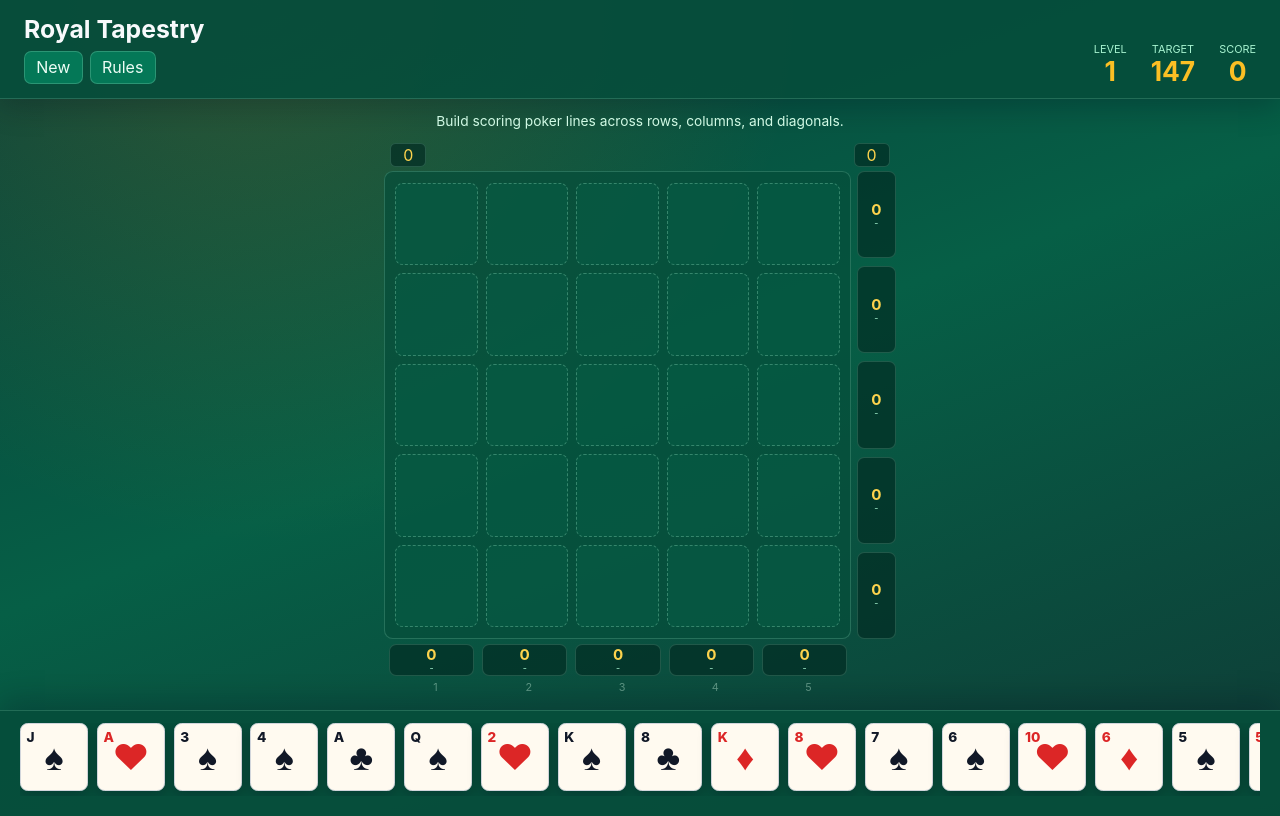
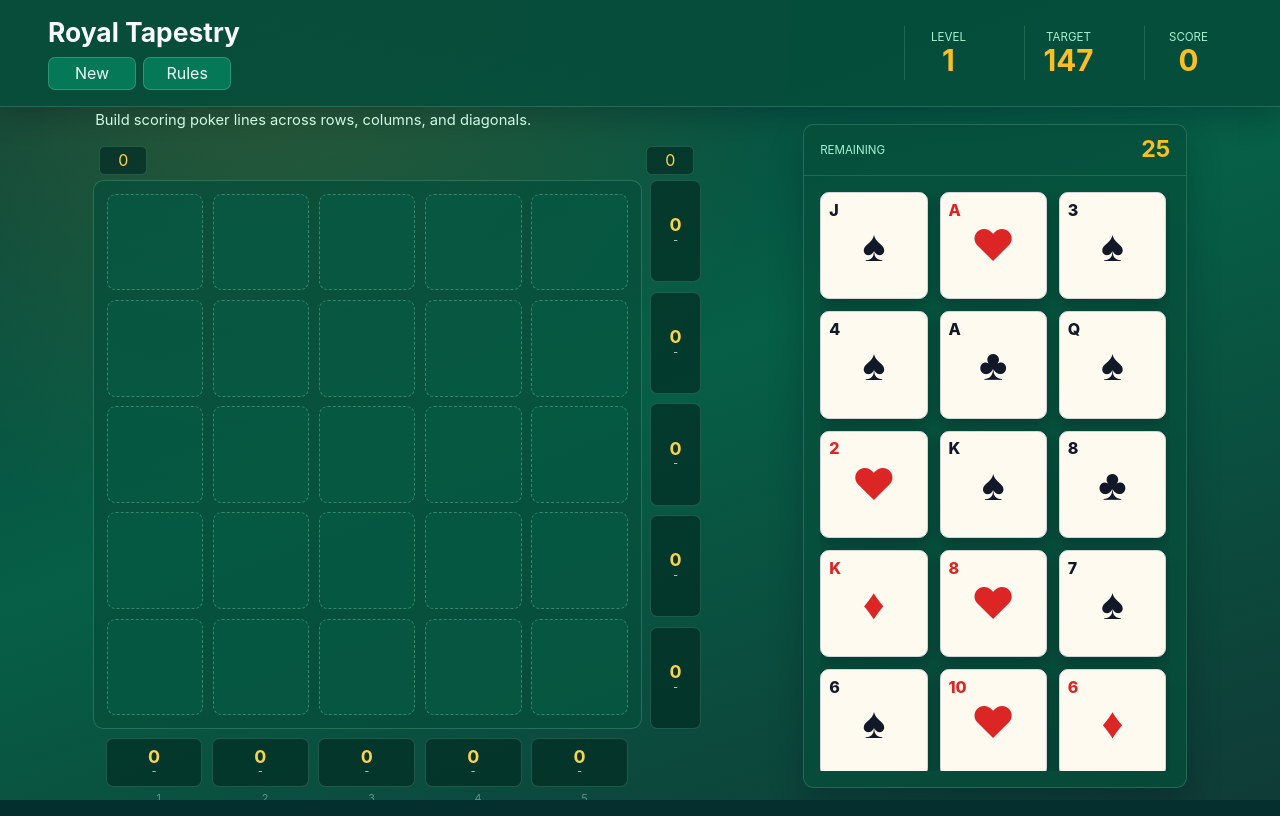
Before and after one commit to onovich/RoyalTapestry, a React (Vite) app: page / in a window 1280 px wide. Built offline with nearby package versions, Linux system fonts and the light colour scheme.

Commit message:
Adapt game layout for desktop

```diff
--- a/src/logic/hooks/useRoyalTapestryGame.js
+++ b/src/logic/hooks/useRoyalTapestryGame.js
@@ -96,6 +96,12 @@ export function useRoyalTapestryGame() {
     setSelectedCard(null);
   }
 
+  function moveDirectly(source, target) {
+    const moved = moveCard({ source, target, hand: round.hand, grid: round.grid });
+    setRound((current) => ({ ...current, hand: moved.hand, grid: moved.grid }));
+    setSelectedCard(null);
+  }
+
   function showLine(line) {
     setHighlight(line);
   }
@@ -114,6 +120,7 @@ export function useRoyalTapestryGame() {
     selectCard,
     clearSelection,
     placeCard,
+    moveDirectly,
     showLine
   };
 }
--- a/src/styles.css
+++ b/src/styles.css
@@ -17,6 +17,10 @@ body,
   margin: 0;
 }
 
+body {
+  overflow-x: hidden;
+}
+
 button {
   font: inherit;
 }
@@ -25,7 +29,7 @@ button {
   min-height: 100dvh;
   display: flex;
   flex-direction: column;
-  overflow: hidden;
+  overflow-x: hidden;
   background:
     radial-gradient(circle at 20% 0%, rgba(245, 158, 11, 0.16), transparent 34rem),
     linear-gradient(160deg, #063f3a 0%, #065f46 48%, #0f3b36 100%);
@@ -64,6 +68,14 @@ button {
   cursor: pointer;
 }
 
+.toolbar button:hover,
+.status-line button:hover,
+.win-panel button:hover,
+.icon-button:hover {
+  background: #059669;
+  border-color: rgba(252, 211, 77, 0.52);
+}
+
 .score-strip {
   display: flex;
   align-items: center;
@@ -99,9 +111,20 @@ button {
   text-align: center;
 }
 
+.play-area {
+  flex: 1;
+  min-height: 0;
+  display: flex;
+  flex-direction: column;
+}
+
+.board-column {
+  min-height: 0;
+}
+
 .board-wrap {
   width: min(92vw, 32rem);
-  margin: auto auto 0;
+  margin: 0 auto;
 }
 
 .diagonal-score-row {
@@ -116,6 +139,12 @@ button {
   background: rgba(2, 44, 34, 0.68);
   color: #fcd34d;
   cursor: pointer;
+}
+
+.score-pill:hover,
+.line-score:hover {
+  border-color: rgba(252, 211, 77, 0.5);
+  background: rgba(4, 120, 87, 0.72);
 }
 
 .diagonal-pill {
@@ -147,6 +176,21 @@ button {
   border-radius: 0.48rem;
   background: rgba(6, 95, 70, 0.5);
   cursor: pointer;
+}
+
+.board-cell:hover {
+  border-color: rgba(252, 211, 77, 0.62);
+  background: rgba(6, 95, 70, 0.82);
+}
+
+.board-cell:focus-visible,
+.card:focus-visible,
+.line-score:focus-visible,
+.score-pill:focus-visible,
+.toolbar button:focus-visible,
+.status-line button:focus-visible {
+  outline: 0.18rem solid #fbbf24;
+  outline-offset: 0.12rem;
 }
 
 .cell-highlighted {
@@ -212,6 +256,12 @@ button {
   cursor: pointer;
   touch-action: none;
   user-select: none;
+  transition: transform 140ms ease, box-shadow 140ms ease, outline-color 140ms ease;
+}
+
+.card:hover {
+  transform: translateY(-0.1rem);
+  box-shadow: 0 0.45rem 1rem rgba(2, 6, 23, 0.32);
 }
 
 .card-red {
@@ -252,6 +302,15 @@ button {
   border-top: 1px solid rgba(167, 243, 208, 0.18);
   background: rgba(6, 78, 59, 0.94);
   box-shadow: 0 -0.7rem 1.8rem rgba(2, 6, 23, 0.2);
+}
+
+.side-panel {
+  flex: 0 0 auto;
+  margin-top: auto;
+}
+
+.panel-score {
+  display: none;
 }
 
 .hand-scroll {
@@ -366,3 +425,255 @@ button {
     flex-basis: 3.8rem;
   }
 }
+
+@media (min-width: 900px) {
+  .app-shell {
+    height: 100vh;
+    min-height: 100vh;
+  }
+
+  .topbar {
+    align-items: center;
+    padding: 1rem clamp(1.5rem, 4vw, 3rem);
+  }
+
+  .topbar h1 {
+    margin-bottom: 0;
+    font-size: 1.65rem;
+  }
+
+  .toolbar {
+    margin-top: 0.55rem;
+  }
+
+  .toolbar button {
+    min-width: 5.5rem;
+  }
+
+  .score-strip {
+    gap: 2rem;
+  }
+
+  .score-strip div {
+    min-width: 5.5rem;
+    padding: 0.25rem 0.65rem;
+    border-left: 1px solid rgba(167, 243, 208, 0.16);
+  }
+
+  .score-strip span {
+    font-size: 0.72rem;
+  }
+
+  .score-strip strong {
+    font-size: 1.85rem;
+  }
+
+  .play-area {
+    display: grid;
+    grid-template-columns: minmax(34rem, 42rem) minmax(18rem, 24rem);
+    justify-content: center;
+    align-items: stretch;
+    gap: clamp(1.25rem, 3vw, 2.5rem);
+    width: min(100%, 74rem);
+    min-height: 0;
+    margin: 0 auto;
+    padding: clamp(1rem, 2.5vh, 1.6rem) clamp(1.25rem, 3vw, 2rem) clamp(1rem, 2vh, 1.5rem);
+    overflow: hidden;
+  }
+
+  .board-column {
+    flex: 1;
+    min-height: 0;
+    display: flex;
+    flex-direction: column;
+    justify-content: center;
+  }
+
+  .status-line {
+    justify-content: flex-start;
+    min-height: 2.5rem;
+    padding: 0 0.15rem 0.65rem;
+    font-size: 0.92rem;
+    text-align: left;
+  }
+
+  .board-wrap {
+    width: min(100%, 38rem);
+    margin: 0;
+  }
+
+  .board-and-scores {
+    grid-template-columns: 1fr 3.15rem;
+    gap: 0.55rem;
+  }
+
+  .board-grid {
+    gap: 0.6rem;
+    padding: 0.8rem;
+    border-radius: 0.65rem;
+  }
+
+  .board-cell,
+  .card {
+    border-radius: 0.55rem;
+  }
+
+  .diagonal-pill {
+    min-width: 3rem;
+    min-height: 1.85rem;
+  }
+
+  .row-scores,
+  .column-scores {
+    gap: 0.6rem;
+  }
+
+  .column-scores {
+    grid-template-columns: repeat(5, 1fr) 3.15rem;
+    margin-top: 0.55rem;
+    padding: 0 0.8rem;
+  }
+
+  .line-score {
+    min-height: 3.1rem;
+  }
+
+  .line-score strong {
+    font-size: 1.12rem;
+  }
+
+  .line-score span {
+    font-size: 0.64rem;
+  }
+
+  .board-index-row {
+    grid-template-columns: repeat(5, 1fr) 3.15rem;
+    padding-inline: 0.8rem;
+  }
+
+  .card-rank {
+    top: 0.42rem;
+    left: 0.5rem;
+    font-size: 1rem;
+  }
+
+  .card-suit {
+    font-size: 2.7rem;
+  }
+
+  .side-panel {
+    min-height: 0;
+    display: flex;
+    flex-direction: column;
+    align-self: center;
+    margin-top: 0;
+    max-height: calc(100vh - 8.5rem);
+    border: 1px solid rgba(167, 243, 208, 0.18);
+    border-radius: 0.65rem;
+    background: rgba(6, 78, 59, 0.72);
+    box-shadow: 0 1.1rem 2.2rem rgba(2, 6, 23, 0.22);
+    overflow: hidden;
+  }
+
+  .panel-score {
+    display: flex;
+    align-items: center;
+    justify-content: space-between;
+    gap: 1rem;
+    padding: 0.85rem 1rem;
+    border-bottom: 1px solid rgba(167, 243, 208, 0.16);
+    color: #a7f3d0;
+    text-transform: uppercase;
+    font-size: 0.72rem;
+  }
+
+  .panel-score strong {
+    color: #fbbf24;
+    font-size: 1.45rem;
+    line-height: 1;
+  }
+
+  .hand-tray {
+    flex: 1;
+    min-height: 0;
+    display: flex;
+    flex-direction: column;
+    margin-top: 0;
+    padding: 1rem;
+    border-top: 0;
+    background: transparent;
+    box-shadow: none;
+    overflow: hidden;
+  }
+
+  .hand-scroll {
+    display: grid;
+    grid-template-columns: repeat(3, minmax(4.25rem, 1fr));
+    align-content: start;
+    gap: 0.75rem;
+    min-height: 0;
+    height: 100%;
+    max-height: 100%;
+    overflow-y: auto;
+    overflow-x: hidden;
+    padding: 0 0.25rem 0.25rem 0;
+  }
+
+  .hand-card {
+    width: 100%;
+    min-width: 0;
+    flex: unset;
+    aspect-ratio: 1;
+  }
+
+  .empty-hand {
+    min-height: 18rem;
+    padding: 1rem;
+  }
+
+  .modal-panel {
+    width: min(92vw, 30rem);
+  }
+}
+
+@media (min-width: 1180px) and (min-height: 980px) {
+  .play-area {
+    grid-template-columns: minmax(39rem, 46rem) minmax(20rem, 25rem);
+  }
+
+  .board-wrap {
+    width: min(100%, 44rem);
+  }
+}
+
+@media (min-width: 900px) and (max-height: 720px) {
+  .topbar {
+    padding-block: 0.65rem;
+  }
+
+  .toolbar {
+    margin-top: 0.35rem;
+  }
+
+  .play-area {
+    padding-block: 0.6rem;
+    grid-template-columns: minmax(28rem, 33rem) minmax(18rem, 22rem);
+  }
+
+  .board-wrap {
+    width: min(100%, 32rem);
+  }
+
+  .status-line {
+    min-height: 2rem;
+    padding-bottom: 0.4rem;
+  }
+
+  .side-panel {
+    max-height: calc(100vh - 6.5rem);
+  }
+
+  .card-suit {
+    font-size: 2.25rem;
+  }
+}
--- a/src/view/components/Card.jsx
+++ b/src/view/components/Card.jsx
@@ -1,9 +1,14 @@
-export function Card({ card, selected = false, muted = false, onClick }) {
+export function Card({ card, selected = false, muted = false, onClick, onDoubleClick }) {
   if (!card) return null;
 
   function handleClick(event) {
     event.stopPropagation();
     onClick?.(event);
+  }
+
+  function handleDoubleClick(event) {
+    event.stopPropagation();
+    onDoubleClick?.(event);
   }
 
   return (
@@ -15,6 +20,7 @@ export function Card({ card, selected = false, muted = false, onClick }) {
         muted ? 'card-muted' : ''
       ].join(' ')}
       onClick={handleClick}
+      onDoubleClick={handleDoubleClick}
       type="button"
       aria-label={`${card.rank} of ${card.suit}`}
     >
--- a/src/view/components/GameBoard.jsx
+++ b/src/view/components/GameBoard.jsx
@@ -6,6 +6,17 @@ export function GameBoard({ grid, scoring, selectedCard, highlight, onCellClick,
   const rowLines = scoring.lines.filter((line) => line.type === 'row');
   const columnLines = scoring.lines.filter((line) => line.type === 'column');
   const diagonalLines = scoring.lines.filter((line) => line.type === 'diagonal');
+
+  function handleCellKeyDown(event, card, row, column) {
+    if (event.key !== 'Enter' && event.key !== ' ') return;
+    event.preventDefault();
+
+    if (card) {
+      onCardClick({ type: 'grid', row, column });
+    } else {
+      onCellClick({ type: 'grid', row, column });
+    }
+  }
 
   return (
     <section className="board-wrap" aria-label="Royal Tapestry board">
@@ -30,8 +41,10 @@ export function GameBoard({ grid, scoring, selectedCard, highlight, onCellClick,
                   className={`board-cell ${isHighlighted ? 'cell-highlighted' : ''}`}
                   key={`${rowIndex}-${columnIndex}`}
                   onClick={() => (card ? onCardClick({ type: 'grid', row: rowIndex, column: columnIndex }) : onCellClick({ type: 'grid', row: rowIndex, column: columnIndex }))}
+                  onKeyDown={(event) => handleCellKeyDown(event, card, rowIndex, columnIndex)}
                   role="button"
                   tabIndex={0}
+                  aria-label={`Board cell ${rowIndex + 1}, ${columnIndex + 1}`}
                 >
                   <Card card={card} selected={isSelected} onClick={() => onCardClick({ type: 'grid', row: rowIndex, column: columnIndex })} />
                 </div>
--- a/src/view/components/HandTray.jsx
+++ b/src/view/components/HandTray.jsx
@@ -1,6 +1,6 @@
 import { Card } from './Card.jsx';
 
-export function HandTray({ hand, selectedCard, onCardClick, onTrayClick }) {
+export function HandTray({ hand, selectedCard, onCardClick, onCardDoubleClick, onTrayClick }) {
   return (
     <section className="hand-tray" onClick={onTrayClick} aria-label="Hand">
       {hand.length === 0 ? (
@@ -16,6 +16,10 @@ export function HandTray({ hand, selectedCard, onCardClick, onTrayClick }) {
                   event.stopPropagation();
                   onCardClick({ type: 'hand', index });
                 }}
+                onDoubleClick={(event) => {
+                  event.stopPropagation();
+                  onCardDoubleClick?.({ type: 'hand', index });
+                }}
               />
             </div>
           ))}
--- a/src/view/screens/RoyalTapestryScreen.jsx
+++ b/src/view/screens/RoyalTapestryScreen.jsx
@@ -8,12 +8,28 @@ export function RoyalTapestryScreen() {
   const game = useRoyalTapestryGame();
   const [rulesOpen, setRulesOpen] = useState(false);
 
+  function findFirstEmptyCell() {
+    for (let row = 0; row < game.grid.length; row += 1) {
+      for (let column = 0; column < game.grid[row].length; column += 1) {
+        if (!game.grid[row][column]) return { type: 'grid', row, column };
+      }
+    }
+
+    return null;
+  }
+
   function handleCardClick(source) {
     if (game.selectedCard) {
       game.placeCard(source);
     } else {
       game.selectCard(source);
     }
+  }
+
+  function handleHandDoubleClick(source) {
+    const target = findFirstEmptyCell();
+    if (!target) return;
+    game.moveDirectly(source, target);
   }
 
   return (
@@ -42,6 +58,8 @@ export function RoyalTapestryScreen() {
         </div>
       </header>
 
+      <section className="play-area">
+        <div className="board-column">
           <div className="status-line">
             {game.highlight ? (
               <button type="button" onClick={game.clearSelection}>
@@ -63,13 +81,22 @@ export function RoyalTapestryScreen() {
             onCardClick={handleCardClick}
             onLineClick={game.showLine}
           />
+        </div>
 
+        <aside className="side-panel">
+          <div className="panel-score">
+            <span>Remaining</span>
+            <strong>{game.hand.length}</strong>
+          </div>
           <HandTray
             hand={game.hand}
             selectedCard={game.selectedCard}
             onCardClick={handleCardClick}
+            onCardDoubleClick={handleHandDoubleClick}
             onTrayClick={() => game.selectedCard?.type === 'grid' && game.placeCard({ type: 'hand' })}
           />
+        </aside>
+      </section>
 
       {game.isComplete && (
         <div className="modal-backdrop">
```
Lines whose indentation alone changed are shown as unchanged.
